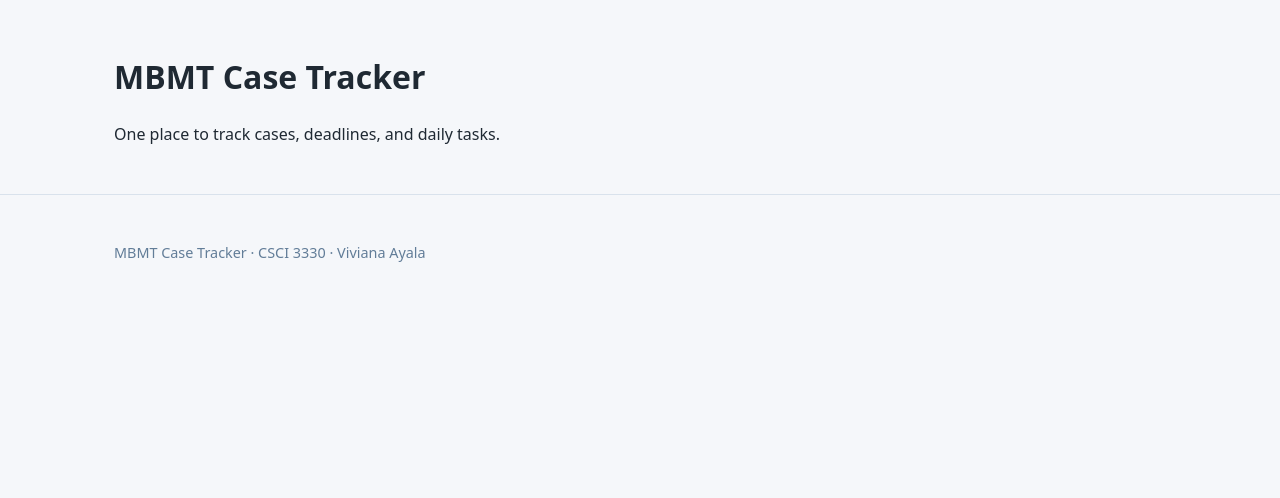
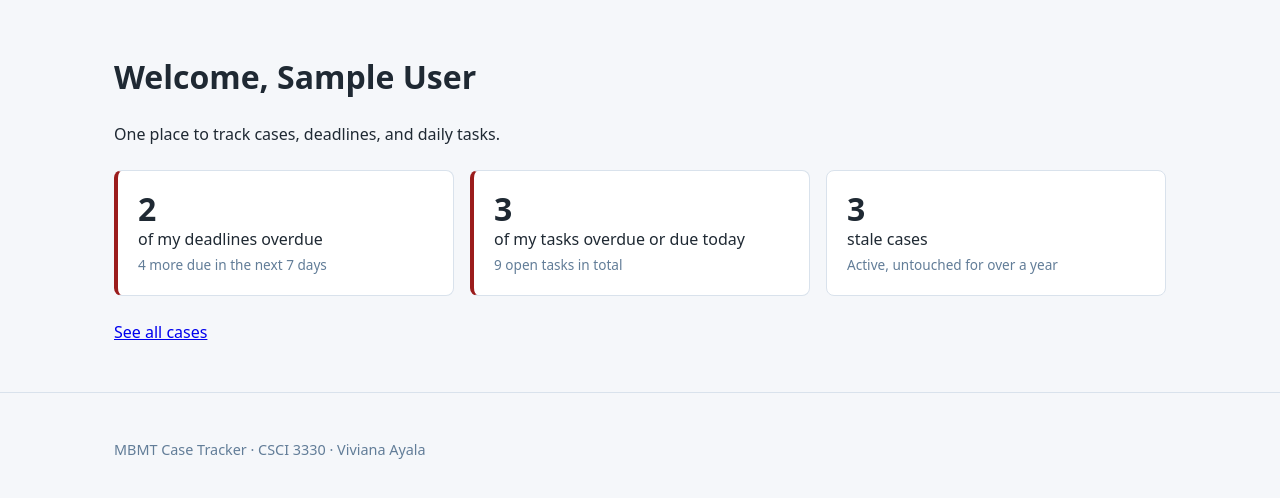
Before and after one commit to Vayala13/VA-3330-Final-Proj-App, a Node server app: page / in a window 1280 px wide. Shown: the part 60-558 px from the top of the page. Run offline with Node 20, Linux system fonts and the light colour scheme; the visitor is signed in with stand-in values (Sample User, id 1); some libraries are stand-ins or nearby versions.

Commit message:
Turn the home page into a dashboard of my overdue work and stale cases

```diff
--- a/controllers/homeController.js
+++ b/controllers/homeController.js
@@ -1,6 +1,8 @@
+import { getDashboard } from "../services/dashboardService.js";
+
 export function showHome(req, res, next) {
   try {
-    res.render("home.ejs", { title: "Home" });
+    res.render("home.ejs", { title: "Home", dashboard: getDashboard(req.user) });
   } catch (error) {
     next(error);
   }
--- a/public/css/styles.css
+++ b/public/css/styles.css
@@ -347,3 +347,41 @@ body {
   padding-left: 1.75rem;
   color: #3e4c59;
 }
+
+.dashboard {
+  display: grid;
+  grid-template-columns: repeat(auto-fit, minmax(220px, 1fr));
+  gap: 1rem;
+  margin: 1.5rem 0;
+}
+
+.dashboard-card {
+  display: flex;
+  flex-direction: column;
+  padding: 1.25rem;
+  background: #fff;
+  border: 1px solid #d9e2ec;
+  border-radius: 8px;
+  color: #1f2933;
+  text-decoration: none;
+}
+
+.dashboard-card:hover {
+  border-color: #1f3a5f;
+}
+
+.dashboard-alert {
+  border-left: 4px solid #9b1c1c;
+}
+
+.dashboard-number {
+  font-size: 2rem;
+  font-weight: 700;
+  line-height: 1.1;
+}
+
+.dashboard-sub {
+  color: #627d98;
+  font-size: 0.85rem;
+  margin-top: 0.25rem;
+}
--- /dev/null
+++ b/services/dashboardService.js
@@ -0,0 +1,18 @@
+import { listUpcomingDeadlines } from "./deadlineService.js";
+import { listTodo } from "./taskService.js";
+import { listStaleCases } from "./caseService.js";
+import { today as currentDate } from "./dates.js";
+import { DEADLINE_FLAGS } from "./constants.js";
+
+// Counts for the home page. Deadline and task counts are the signed-in user's own work.
+export function getDashboard(user, today = currentDate()) {
+  const myDeadlines = listUpcomingDeadlines(today, { ownerId: user.userId });
+  const myTasks = listTodo({ ownerId: user.userId }, today);
+  return {
+    myOverdueDeadlines: myDeadlines.filter((d) => d.flag === DEADLINE_FLAGS.OVERDUE).length,
+    myDueSoonDeadlines: myDeadlines.filter((d) => d.flag === DEADLINE_FLAGS.DUE_SOON).length,
+    myTasksNeedingAttention: myTasks.filter((t) => t.label !== null).length,
+    myOpenTasks: myTasks.length,
+    staleCases: listStaleCases(today).length
+  };
+}
--- a/views/home.ejs
+++ b/views/home.ejs
@@ -1,6 +1,28 @@
 <%- include("partials/header.ejs") %>
 
-<h1>MBMT Case Tracker</h1>
+<h1>Welcome, <%= currentUser.name %></h1>
 <p>One place to track cases, deadlines, and daily tasks.</p>
 
+<div class="dashboard">
+  <a href="/deadlines?owner=mine" class="dashboard-card <%= dashboard.myOverdueDeadlines > 0 ? "dashboard-alert" : "" %>">
+    <span class="dashboard-number"><%= dashboard.myOverdueDeadlines %></span>
+    <span>of my deadlines overdue</span>
+    <span class="dashboard-sub"><%= dashboard.myDueSoonDeadlines %> more due in the next 7 days</span>
+  </a>
+
+  <a href="/tasks?owner=mine" class="dashboard-card <%= dashboard.myTasksNeedingAttention > 0 ? "dashboard-alert" : "" %>">
+    <span class="dashboard-number"><%= dashboard.myTasksNeedingAttention %></span>
+    <span>of my tasks overdue or due today</span>
+    <span class="dashboard-sub"><%= dashboard.myOpenTasks %> open tasks in total</span>
+  </a>
+
+  <a href="/cases/stale" class="dashboard-card">
+    <span class="dashboard-number"><%= dashboard.staleCases %></span>
+    <span>stale cases</span>
+    <span class="dashboard-sub">Active, untouched for over a year</span>
+  </a>
+</div>
+
+<p><a href="/cases">See all cases</a></p>
+
 <%- include("partials/footer.ejs") %>
```
Also changed, not shown: services/dashboardService.test.js (added, +34 -0 lines).
